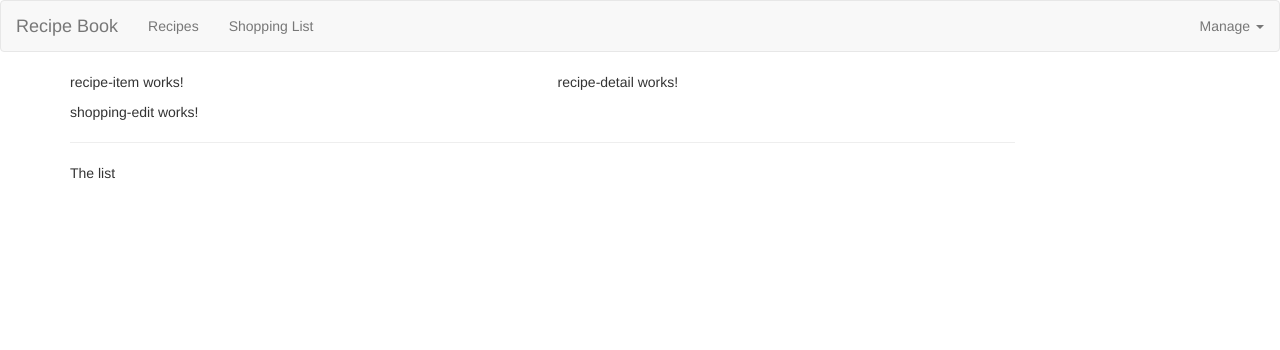
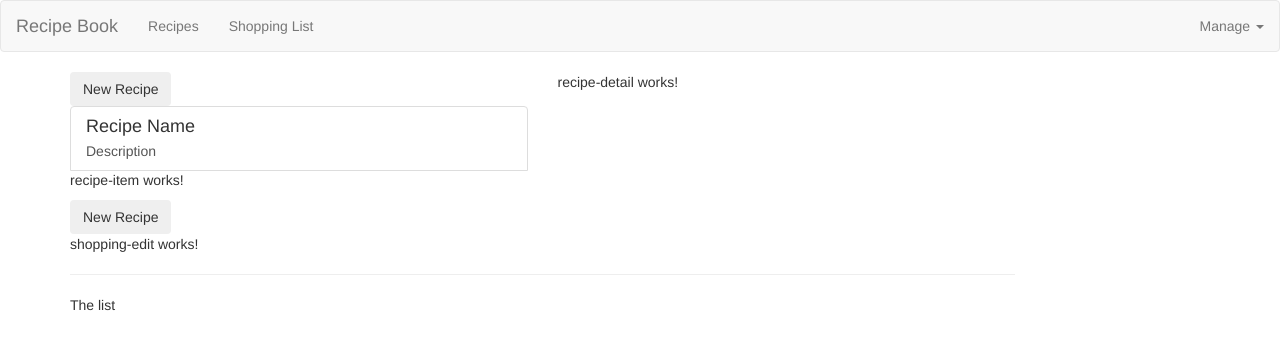
Before and after one commit to Daniel-Benzion/angular-guide-project, an Angular app: page / in a window 1280 px wide. Shown: the top 350 px of the page. Built offline with nearby package versions, Linux system fonts and the light colour scheme.

Commit message:
Building out recipe components

```diff
--- a/src/app/recipes/recipe-list/recipe-list.component.html
+++ b/src/app/recipes/recipe-list/recipe-list.component.html
@@ -1 +1,19 @@
-<app-recipe-item></app-recipe-item>
+<div class="row">
+    <div class="col-xs-12">
+        <button class="btn btn-succes">New Recipe</button>
+    </div>
+</div>
+<div class="row">
+    <div class="col-xs-12">
+        <a href="#" class="list-group-item clearfix">
+            <div class="pull-left">
+                <h4 class="list-group-item-heading">Recipe Name</h4>
+                <p class="list-group-item-text">Description</p>
+            </div>
+            <span class="pull-right">
+                <img src="" alt="" class="img-responsive" style="max-height: 50px;">
+            </span>
+        </a>
+        <app-recipe-item></app-recipe-item>
+    </div>
+</div>
--- a/src/app/recipes/recipe-list/recipe-list.component.ts
+++ b/src/app/recipes/recipe-list/recipe-list.component.ts
@@ -1,4 +1,5 @@
 import { Component, OnInit } from '@angular/core';
+import { Recipe } from '../recipe.model';
 
 @Component({
   selector: 'app-recipe-list',
@@ -7,7 +8,9 @@
 })
 export class RecipeListComponent implements OnInit {
 
-  recipes = [];
+  recipes: Recipe[] = [
+    new Recipe("Test Recipe", "This is just a test", "https://vilas.extension.wisc.edu/files/2013/12/Recipes-Title.png")
+  ];
 
   constructor() { }
 
--- a/src/app/recipes/recipes.component.html
+++ b/src/app/recipes/recipes.component.html
@@ -6,3 +6,13 @@
         <app-recipe-detail></app-recipe-detail>
     </div>
 </div>
+
+
+<div class="row">
+    <div class="col-md-5">
+        <button class="btn btn-succes">New Recipe</button>
+    </div>
+    <div class="col-md-7">
+
+    </div>
+</div>
```
